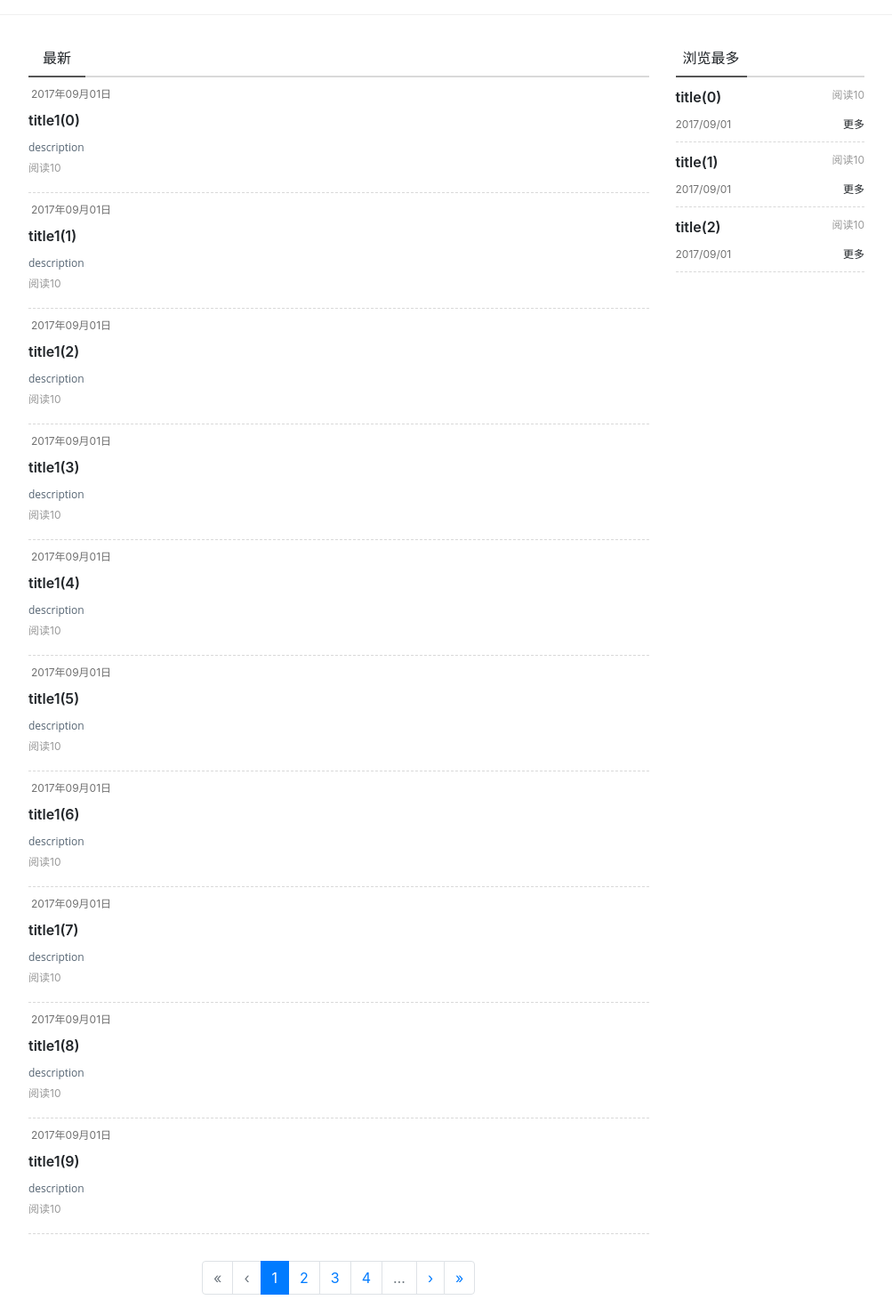
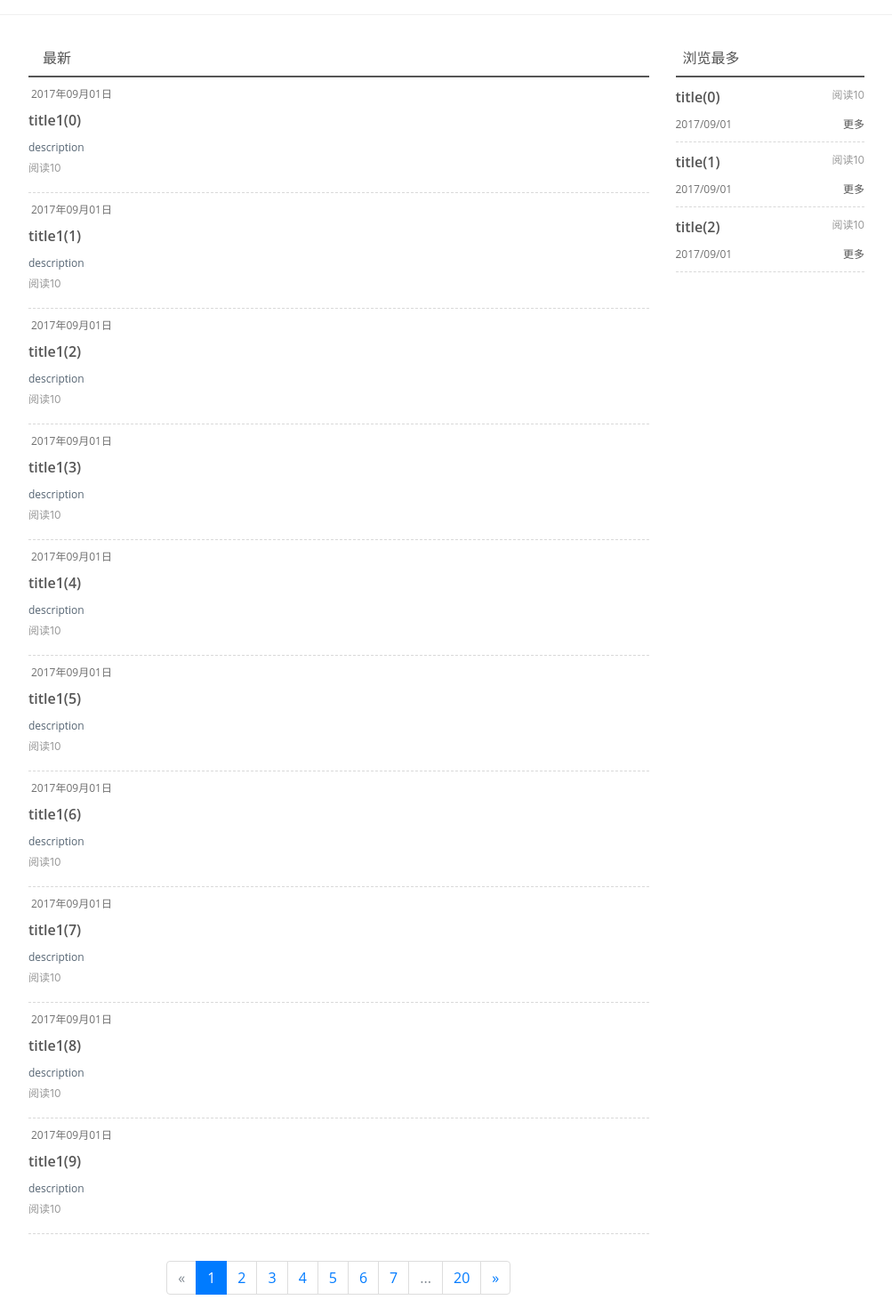
Before and after one commit to ychp/blog-front, a Vue app: page /web in a window 1280 px wide. Shown: the part 40-1510 px from the top of the page at 89% size, without its empty margins (138-1141 px from the left). Built offline with nearby package versions, Linux system fonts and the light colour scheme.

Commit message:
去除BootStrap包依赖

```diff
--- a/index.html
+++ b/index.html
@@ -3,6 +3,10 @@
   <head>
     <meta charset="utf-8">
     <title>blog-front</title>
+    <link rel="stylesheet" href="https://cdn.bootcss.com/bootstrap/4.0.0-beta/css/bootstrap.min.css" integrity="sha384-/Y6pD6FV/Vv2HJnA6t+vslU6fwYXjCFtcEpHbNJ0lyAFsXTsjBbfaDjzALeQsN6M" crossorigin="anonymous">
+    <script src="https://cdn.bootcss.com/jquery/3.2.1/jquery.slim.min.js" integrity="sha384-KJ3o2DKtIkvYIK3UENzmM7KCkRr/rE9/Qpg6aAZGJwFDMVNA/GpGFF93hXpG5KkN" crossorigin="anonymous"></script>
+    <script src="https://cdn.bootcss.com/popper.js/1.12.3/umd/popper.min.js" integrity="sha384-vFJXuSJphROIrBnz7yo7oB41mKfc8JzQZiCq4NCceLEaO4IHwicKwpJf9c9IpFgh" crossorigin="anonymous"></script>
+    <script src="https://cdn.bootcss.com/bootstrap/4.0.0-beta/js/bootstrap.min.js" integrity="sha384-h0AbiXch4ZDo7tp9hKZ4TsHbi047NrKGLO3SEJAg45jXxnGIfYzk4Si90RDIqNm1" crossorigin="anonymous"></script>
   </head>
   <body>
     <div id="app"></div>
--- a/package.json
+++ b/package.json
@@ -14,7 +14,6 @@
     "lint": "eslint --ext .js,.vue src test/unit/specs test/e2e/specs"
   },
   "dependencies": {
-    "bootstrap-vue": "^1.0.0-beta.7",
     "vue": "^2.4.2",
     "vue-router": "^2.7.0"
   },
--- a/src/components/Index.vue
+++ b/src/components/Index.vue
@@ -1,15 +1,15 @@
 <template>
   <div class="container">
-    <b-container>
-      <b-row>
-        <b-col cols="9">
+    <div class="container">
+      <div class="row">
+        <div class="col col-lg-9">
           <myArticle navTitle="最新" dataSouce="index"></myArticle>
-        </b-col>
-        <b-col cols="3">
+        </div>
+        <div class="col col-lg-3">
           <myPopular></myPopular>
-        </b-col>
-      </b-row>
-    </b-container>
+        </div>
+      </div>
+    </div>
   </div>
 </template>
 <script>
--- a/src/components/Main.vue
+++ b/src/components/Main.vue
@@ -1,10 +1,12 @@
 <template>
   <div class="app">
     <nav class="navbar navbar-expand-lg navbar-light bg-white">
-      <b-container class="header">
+      <div class="header container">
         <a class="navbar-brand" href="/">憶</a>
-        <b-nav-toggle target="nav_collapse"></b-nav-toggle>
-        <b-collapse is-nav id="nav_collapse">
+        <button class="navbar-toggler" type="button" data-toggle="collapse" data-target="#navbarSupportedContent" aria-controls="navbarSupportedContent" aria-expanded="false" aria-label="Toggle navigation">
+          <span class="navbar-toggler-icon"></span>
+        </button>
+        <div class="collapse navbar-collapse" id="navbarSupportedContent">
           <ul class="navbar-nav mr-auto">
             <li class="nav-item">
               <router-link target="_self" class="nav-link" :to="{ name: 'Index' }" exact>首页</router-link>
@@ -19,8 +21,8 @@
               <router-link target="_self" class="nav-link" :to="{ name: 'Web' }">WEB</router-link>
             </li>
           </ul>
-        </b-collapse>
-      </b-container>
+        </div>
+      </div>
     </nav>
     <router-view class="center"></router-view>
     <div class="footer">
--- a/src/components/article/list/view.js
+++ b/src/components/article/list/view.js
@@ -1,6 +1,10 @@
+import pagination from '../../common/pagination/view.vue'
 
 export default {
   name: 'article',
+  components: {
+    pagination
+  },
   props: {
     navTitle: {
       type: String
@@ -13,7 +17,7 @@ export default {
     return {
       currentPage: 1,
       articles: [],
-      pages: 10,
+      pages: 20,
       keyword: ''
     }
   },
--- a/src/components/article/list/view.less
+++ b/src/components/article/list/view.less
@@ -48,8 +48,4 @@
       }
     }
   }
-  .pagination-nav {
-    margin-top: 30px;
-    margin-bottom: 0px;
-  }
 }
--- a/src/components/article/list/view.vue
+++ b/src/components/article/list/view.vue
@@ -1,23 +1,17 @@
 <template>
   <div class="articles">
-    <b-navbar toggleable="md" type="secondary" variant="faded" class="article-nav">
+    <div toggleable="md" type="secondary" variant="faded" class="article-nav">
         <div class="title">
           <span class='nav-link'>{{ navTitle }}</span>
         </div>
-    </b-navbar>
+    </div>
     <div class="content" v-for="article in articles">
       <div class="date" >{{ article.createAt | dateCn }}</div>
       <div class="title">{{ article.title }}</div>
       <div class="description">{{ article.desc }}</div>
       <div class="summary"><span>阅读{{ article.reads }}</span></div>
     </div>
-    <b-pagination-nav
-      class="pagination-nav"
-      align="center"
-      :link-gen="paging"
-      :number-of-pages="pages"
-      v-model="currentPage"
-    />
+    <pagination v-bind:current-page="currentPage" v-bind:pages="pages" v-bind:link-gen="paging"></pagination>
   </div>
 </template>
 <script src='./view.js'></script>
--- a/src/components/article/popular/view.vue
+++ b/src/components/article/popular/view.vue
@@ -1,27 +1,27 @@
 <template>
   <div class="popular">
-    <b-navbar toggleable="md" type="secondary" variant="faded" class="popular-nav">
+    <div toggleable="md" type="secondary" variant="faded" class="popular-nav">
         <div class="title">
           <span class='text'>浏览最多</span>
         </div>
-    </b-navbar>
+    </div>
     <div class="content" v-for="article in articles">
-      <b-row class="top">
-        <b-col class="title">
+      <div class="row top">
+        <div class="col title">
           {{ article.title }}
-        </b-col>
-        <b-col cols="7" class="summary text-right">
+        </div>
+        <div class="col col-lg-7 summary text-right">
           <span>阅读{{ article.reads }}</span>
-        </b-col>
-      </b-row>
-      <b-row class="bottom">
-        <b-col cols="7" class="date text-left">
+        </div>
+      </div>
+      <div class="row bottom">
+        <div class="col col-lg-7 date text-left">
           {{ article.createAt | dateSlash }}
-        </b-col>
-        <b-col class="text-right">
+        </div>
+        <div class="col text-right">
           更多
-        </b-col>
-      </b-row>
+        </div>
+      </div>
     </div>
   </div>
 </template>
--- /dev/null
+++ b/src/components/common/pagination/view.js
@@ -0,0 +1,58 @@
+
+export default {
+  name: 'pagination',
+  props: {
+    currentPage: {
+      type: Number,
+      default: 1
+    },
+    pages: {
+      type: Number,
+      default: 20
+    },
+    linkGen: {
+      type: Function
+    }
+  },
+  computed: {
+    indexs: function () {
+      var maxShow = 9
+      var halfShow = 4
+      var left = 1
+      var right = this.pages
+      var ar = []
+      if (this.pages >= maxShow) {
+        if (this.currentPage > halfShow && this.currentPage < this.pages - halfShow + 1) {
+          left = this.currentPage - (halfShow - 1)
+          right = this.currentPage + halfShow
+        } else {
+          if (this.currentPage <= halfShow) {
+            left = 1
+            right = maxShow
+          } else {
+            right = this.pages
+            left = this.pages - maxShow
+          }
+        }
+      }
+      while (left <= right) {
+        ar.push(left)
+        left++
+      }
+      if (ar[0] > 1) {
+        ar[0] = 1
+        ar[1] = -1
+      }
+      if (ar[ar.length - 1] < this.pages) {
+        ar[ar.length - 1] = this.pages
+        ar[ar.length - 2] = 0
+      }
+      return ar
+    }
+  },
+  methods: {
+    gotoPage (pageNo) {
+      return this.linkGen(pageNo)
+    }
+  }
+}
--- /dev/null
+++ b/src/components/common/pagination/view.less
@@ -0,0 +1,4 @@
+.pagination-nav {
+  margin-top: 30px;
+  margin-bottom: 0px;
+}
--- /dev/null
+++ b/src/components/common/pagination/view.vue
@@ -0,0 +1,28 @@
+<template>
+    <nav aria-label="Page navigation example">
+        <ul class="pagination pagination-nav justify-content-center">
+            <li class="page-item" v-bind:class="{ disabled: currentPage == 1 }">
+                <a class="page-link" href="#" aria-label="Previous">
+                <span aria-hidden="true">&laquo;</span>
+                <span class="sr-only">Previous</span>
+                </a>
+            </li>
+            <li class="page-item"
+                v-for="i in indexs"
+                v-bind:class="{ disabled: i < 1, active: i == currentPage }"
+            >
+                <a class="page-link" :href="gotoPage(i)" >{{ i < 1 ? "..." : i }}</a>
+            </li>
+            <li class="page-item" v-bind:class="{ disabled: currentPage == pages }">
+                <a class="page-link" href="#" aria-label="Next">
+                <span aria-hidden="true">&raquo;</span>
+                <span class="sr-only">Next</span>
+                </a>
+            </li>
+        </ul>
+    </nav>
+</template>
+<script src='./view.js'></script>
+<style lang='less' scoped>
+@import './view.less';
+</style>
--- a/src/main.js
+++ b/src/main.js
@@ -4,12 +4,8 @@ import Vue from 'vue'
 import App from './App'
 import router from './router'
 import filters from './filter'
-import BootstrapVue from 'bootstrap-vue'
-import 'bootstrap/dist/css/bootstrap.css'
-import 'bootstrap-vue/dist/bootstrap-vue.css'
 
 Vue.config.productionTip = false
-Vue.use(BootstrapVue)
 
 Vue.filter('dateCn', filters.dateCn)
 Vue.filter('dateSlash', filters.dateSlash)
```
Also changed, not shown: 1 other file (tests, documents, lock files or other folders).
